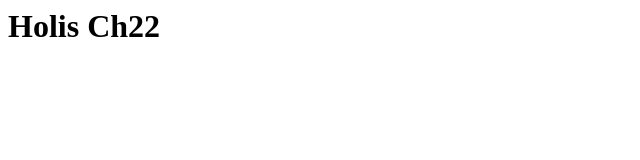
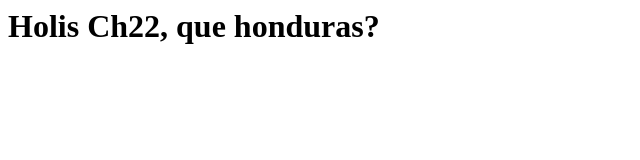
Before and after one commit to sergiotrrs/ch22, a plain HTML site: page web/web01/index.html in a window 1280 px wide. Shown: the whole page, without its empty margins (0-640 px from the left). Drawn offline with Linux system fonts and the light colour scheme.

Commit message:
ci: se agrega que honduras?

```diff
--- a/web/web01/index.html
+++ b/web/web01/index.html
@@ -3,6 +3,6 @@
     <title>Sesión Web1</title>
   </head>
   <body>
-    <h1>Holis Ch22</h1>
+    <h1>Holis Ch22, que honduras?</h1>
   </body>
 </html>
```
